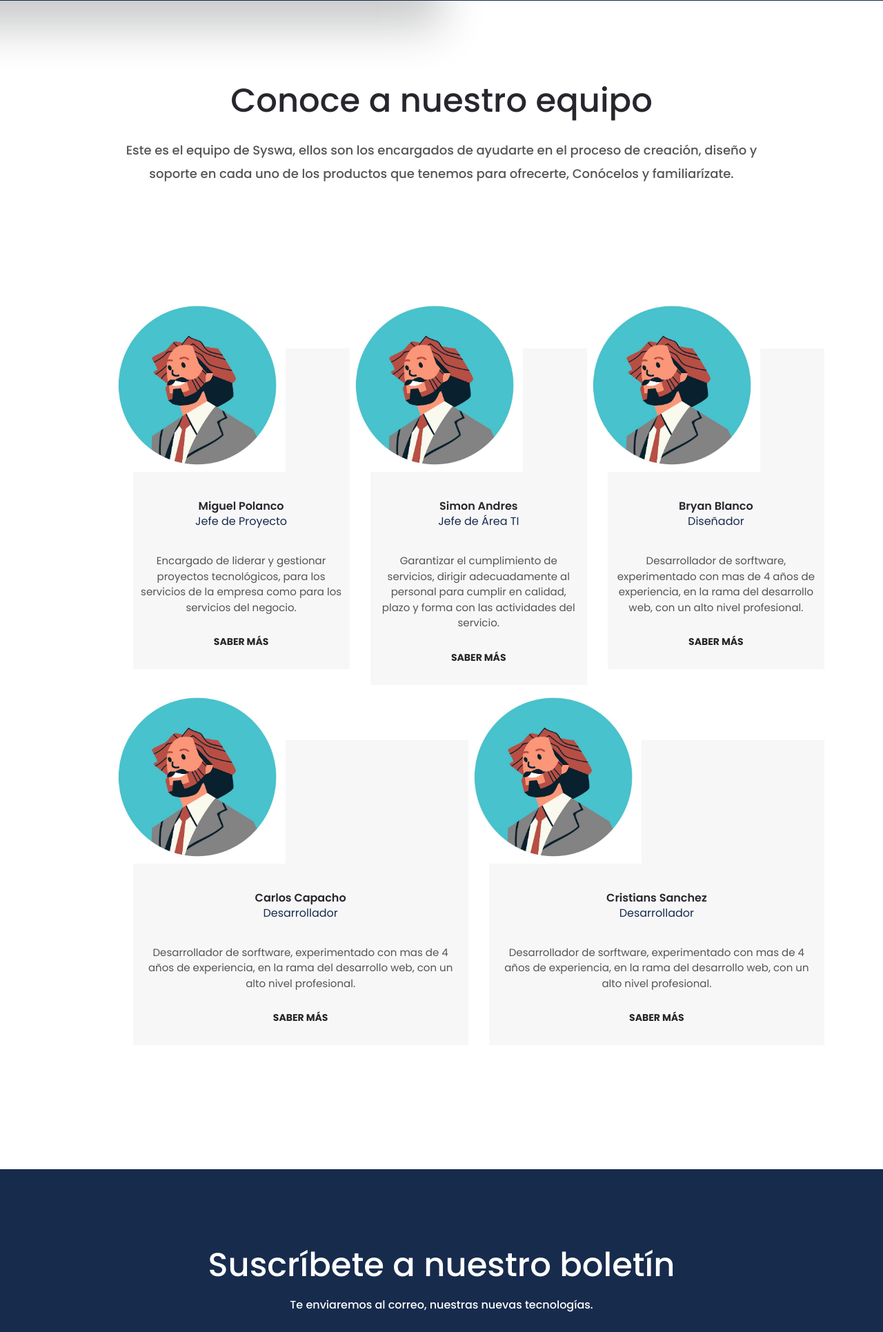
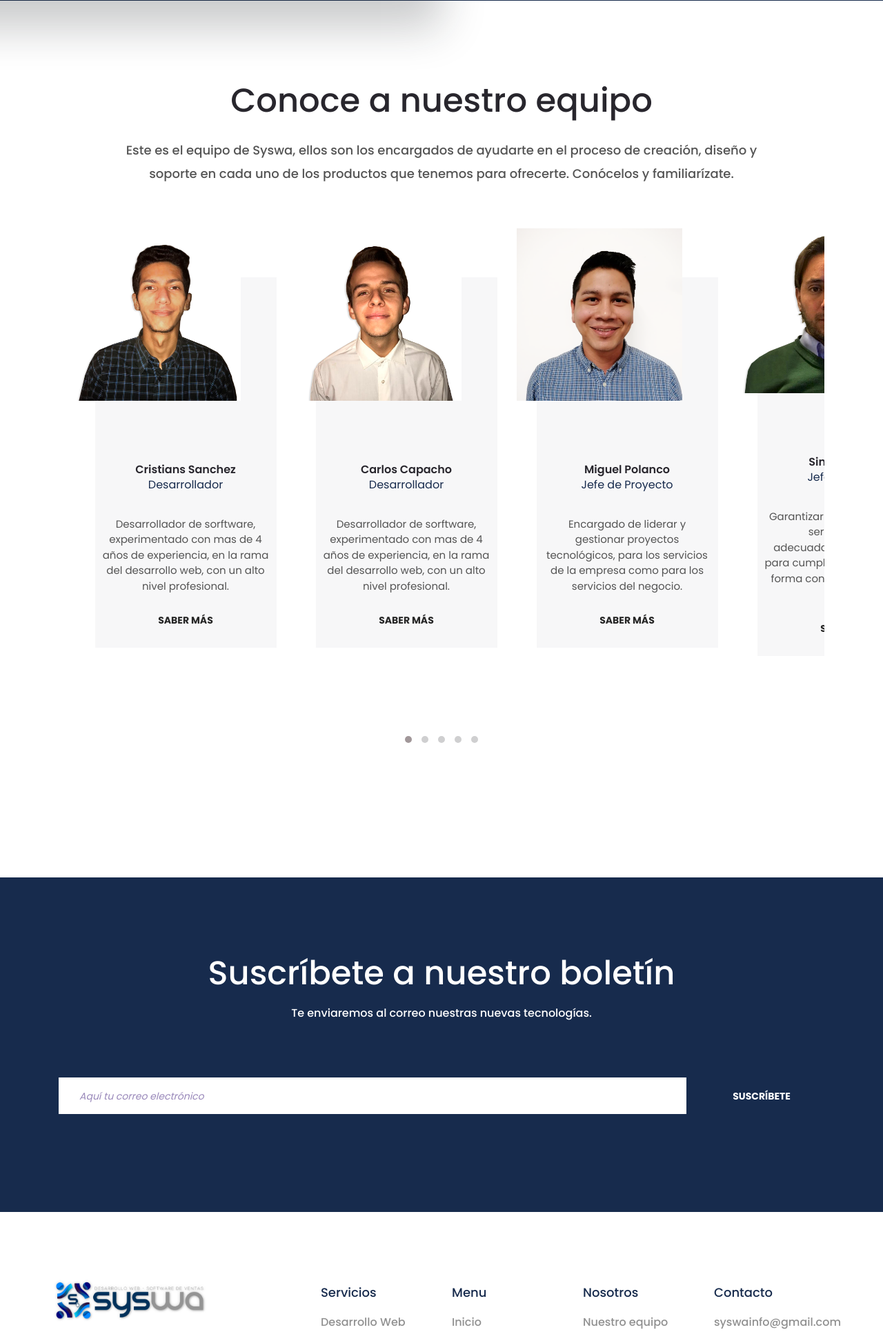
Before and after one commit to carlos349/syswa-web, a PHP site: page /nosotros in a window 1280 px wide. Shown: the part 1688-3619 px from the top of the page at 69% size. Run offline with PHP 8.4, Linux system fonts and the light colour scheme; some libraries are stand-ins or nearby versions.

Commit message:
fixed visual issues

```diff
--- a/contacto.php
+++ b/contacto.php
@@ -48,7 +48,7 @@
 
 					<div class="reply">
 
-						<div class="reply_title">Escribenos para información</div>
+						<div class="reply_title">Escríbenos para información</div>
 						<div class="reply_form_container">
 
 							<!-- Reply Form -->
@@ -82,7 +82,7 @@
 
 						<div class="contact_info_container">
 
-							<p>Apenas te comuniques con nosotros te llegará un correo, respondiendo tus inquietudes.</p>
+							<p>Apenas te comuniques con nosotros te llegará un correo respondiendo tus inquietudes.</p>
 							<div class="logo contact_logo" >
 								<img style="width: 260px;height:60px;filter: drop-shadow(rgba(0, 0, 0, 0.2) 1px 1px 1px) drop-shadow(rgba(0, 0, 0, 0.2) 0px 0px 2px);margin-left:100px;" src="views/images/syswa-imagotipo-2.png" alt="Logo syswa">
 							</div>
@@ -92,8 +92,6 @@
 								<div class="contact_info_content">
 									<ul style="float:right;">
 										<li class="email" style="text-align:right;">syswainfo@gmail.com</li><br>
-										<li class="city" style="text-align:right;">Aragua, venezuela</li>
-										<li class="city" style="text-align:right;"><a target="_blank" href="https://wa.me/5804243203108">+58 0424 320 3108</a></li>
 										<li class="city" style="text-align:right;">Santiago, Chile</li>
 										<li class="city" style="text-align:right;"><a target="_blank" href="https://wa.me/56985826974">+56 9 8582 6974</a></li>
 									</ul>
--- a/footer.php
+++ b/footer.php
@@ -70,8 +70,6 @@
 						<div class="footer_col_title">Contacto</div>
 						<ul>
 							<li style="font-size: 16px;font-weight: 500;color: #909090;">syswainfo@gmail.com</li>
-							<li style="font-size: 16px;font-weight: 500;color: #909090;">Aragua, venezuela</li>
-							<li><a target="_blank" href="https://wa.me/5804243203108">+58 424 320 3108</a></li>
 							<li style="font-size: 16px;font-weight: 500;color: #909090;">Santiago, Chile</li>
 							<li><a target="_blank" href="https://wa.me/56985826974">+56 9 8582 6974</a></li>
 						</ul>
--- a/nosotros.php
+++ b/nosotros.php
@@ -133,17 +133,20 @@
 	<div class="team">
 		<div class="container">
 			<div class="row">
-				<div class="col-lg-10 offset-lg-1 text-lg-center text-left team_title">
+				<div class="col-lg-10 offset-lg-1 text-lg-center team_title">
 					<h1>Conoce a nuestro equipo</h1>
-					<p class="text-center">Este es el equipo de Syswa, ellos son los encargados de ayudarte en el proceso de creación, diseño y soporte en cada uno de los productos que tenemos para ofrecerte, Conócelos y familiarízate. </p>
+					<p class="text-center">Este es el equipo de Syswa, ellos son los encargados de ayudarte en el proceso de creación, diseño y soporte en cada uno de los productos que tenemos para ofrecerte. Conócelos y familiarízate. </p>
 				</div>
 			</div>
-			<div class="row offset-xl-1">
+
+				<div class="owl-carousel owl-theme team_slider" style="display:inline-block;height: 763px;">
+
+
 
 					<!-- Team Item -->
-				<div class="col-lg-4 col-md-6 team_col" style="margin-top:80px;">
+					<div class="owl-item team_col services_item" >
 						<div class="team_container trans_200">
-						<div class="team_member_image"><img src="views/images/userGeneric.jpg" style="width: 250px;height: 250px;" alt=""></div>
+							<div class="team_member_image"><img src="views/images/bgMiguel.png" style="width: 250px;height: 250px;" alt=""></div>
 							<div class="team_member_content">
 								<div class="team_member_name">Miguel Polanco</div>
 								<div class="team_member_title">Jefe de Proyecto</div>
@@ -157,9 +160,9 @@
 
 
 					<!-- Team Item -->
-				<div class="col-lg-4 col-md-6 team_col" style="margin-top:80px;">
+					<div class="owl-item team_col services_item" >
 						<div class="team_container trans_200">
-						<div class="team_member_image"><img src="views/images/userGeneric.jpg" style="width: 250px;height: 250px;" alt=""></div>
+							<div class="team_member_image"><img src="views/images/bgSimon.png" style="width: 250px;height: 250px;" alt=""></div>
 							<div class="team_member_content">
 								<div class="team_member_name">Simon Andres</div>
 								<div class="team_member_title">Jefe de Área TI</div>
@@ -171,13 +174,13 @@
 						</div>
 					</div>
 
-				<div class="col-lg-4 col-md-6 team_col" style="margin-top:80px;">
+					<div class="owl-item team_col services_item" >
 						<div class="team_container trans_200">
 							<div class="team_member_image"><img src="views/images/userGeneric.jpg" style="width: 250px;height: 250px;" alt=""></div>
 							<div class="team_member_content">
 								<div class="team_member_name">Bryan Blanco</div>
 								<div class="team_member_title">Diseñador</div>
-							<p style="text-align:center;">Desarrollador de sorftware, experimentado con mas de 4 años de experiencia, en la rama del desarrollo web, con un alto nivel profesional. </p>
+								<p style="text-align:center;" class="p-1">Diseñador & Publicista con más de 4 años de experiencia en el campo laboral. Enfocado en Branding e identidad de marca. </p>
 								<center>
 								<div class="team_member_link"><a href="https://www.linkedin.com/in/carlos-capacho-a53755187" target="_blank">Saber más</a></div>
 								</center>
@@ -186,9 +189,25 @@
 					</div>
 
 					<!-- Team Item -->
-				<div class="col-lg-6 col-md-6 team_col" style="margin-top:80px;">
+					<div class="owl-item team_col services_item" >
 						<div class="team_container trans_200">
-						<div class="team_member_image"><img src="views/images/userGeneric.jpg" style="width: 250px;height: 250px;" alt=""></div>
+							<div class="team_member_image"><img src="views/images/bgCristians.png" style="width: 250px;height: 250px;" alt=""></div>
+							<div class="team_member_content">
+								<div class="team_member_name">Cristians Sanchez</div>
+								<div class="team_member_title">Desarrollador</div>
+								<p style="text-align:center;">Desarrollador de sorftware, experimentado con mas de 4 años de experiencia, en la rama del desarrollo web, con un alto nivel profesional.</p>
+								<center>
+								<div class="team_member_link"><a href="https://www.linkedin.com/in/cristians-sanchez-1467001ab/" target="_blank">Saber más</a></div>
+								</center>
+							</div>
+						</div>
+					</div>
+					<!-- Team Item -->
+
+					<!-- Team Item -->
+					<div class="owl-item team_col services_item" >
+						<div class="team_container trans_200">
+							<div class="team_member_image"><img src="views/images/bgCarlos.png" style="width: 250px;height: 250px;" alt=""></div>
 							<div class="team_member_content">
 								<div class="team_member_name">Carlos Capacho</div>
 								<div class="team_member_title">Desarrollador</div>
@@ -201,23 +220,8 @@
 					</div>
 					<!-- Team Item -->
 
-				<!-- Team Item -->
-				<div class="col-lg-6 col-md-6 team_col" style="margin-top:80px;">
-					<div class="team_container trans_200">
-						<div class="team_member_image"><img src="views/images/userGeneric.jpg" style="width: 250px;height: 250px;" alt=""></div>
-						<div class="team_member_content">
-							<div class="team_member_name">Cristians Sanchez</div>
-							<div class="team_member_title">Desarrollador</div>
-							<p style="text-align:center;">Desarrollador de sorftware, experimentado con mas de 4 años de experiencia, en la rama del desarrollo web, con un alto nivel profesional.</p>
-							<center>
-							<div class="team_member_link"><a href="https://www.linkedin.com/in/cristians-sanchez-1467001ab/" target="_blank">Saber más</a></div>
-							</center>
 				</div>
-					</div>
-				</div>
-				<!-- Team Item -->
 
-			</div>
 		</div>
 	</div>
 
@@ -279,14 +283,14 @@
 						<!-- Newsletter Title -->
 						<div class="newsletter_title">
 							<h1>Suscríbete a nuestro boletín</h1>
-							<span>Te enviaremos al correo, nuestras nuevas tecnologías.</span>
+							<span>Te enviaremos al correo nuestras nuevas tecnologías.</span>
 						</div>
 
 						<!-- Newsletter Form -->
 						<div class="newsletter_form_container">
 							<form>
 								<div class="input-group">
-									<input type="email" name="mailSuscription" class="newsletter_email" placeholder="Aquí tu correo electronico" required="required" data-error="Valid email address is required.">
+									<input type="email" name="mailSuscription" class="newsletter_email" placeholder="Aquí tu correo electrónico" required="required" data-error="Valid email address is required.">
 									<button id="newsletter_form_submit" type="button" class="button newsletter_submit_button trans_200" onclick="sendMail(1)">
 										Suscríbete
 									</button>
--- a/views/css/about_styles.css
+++ b/views/css/about_styles.css
@@ -821,7 +821,7 @@ section
 }
 .team_title
 {
-	margin-bottom: 156px;
+	margin-bottom: 20px;
 }
 .team_title h1
 {
@@ -866,7 +866,7 @@ section
 {
 	padding-left: 10px;
 	padding-right: 10px;
-	margin-top: -50px;
+
 	padding-bottom: 25px;
 }
 .team_member_name
--- a/views/js/custom.js
+++ b/views/js/custom.js
@@ -54,6 +54,7 @@ $(document).ready(function()
 	initServicesSlider();
 	initParallax();
 	initScrolling();
+	initTeamSlider();
 
 	/*
 
@@ -283,6 +284,49 @@ $(document).ready(function()
 
 	*/
 
+	function initTeamSlider(){
+		if ($('.team_slider').length) {
+			var servicesSlider = $('.team_slider');
+
+			servicesSlider.owlCarousel(
+			{
+				loop: true,
+				center: true,
+				margin: 320,
+				stagePadding: 0,
+				mouseDrag: true,
+				dots: true,
+				autoplay:true,
+    			autoplayTimeout:2500,
+				dotsSpeed: 2500,
+				responsive:
+				{
+					0:
+					{
+						items:1,
+						margin: 15,
+						center: false,
+						stagePadding: 15,
+						dots: false
+					},
+					575:
+					{
+						items:3,
+						center: true,
+						stagePadding: 350
+					},
+					1440:
+					{
+						items:4,
+						margin: 320,
+						stagePadding: 153,
+						dots: true,
+					}
+				}
+			});
+		}
+	}
+
 	function initServicesSlider()
 	{
 		if($('.services_slider').length)
```
Also changed, not shown: index.php (+10 -10 lines), servicios.php (+5 -5 lines), views/images/bgCarlos.png (added), views/images/bgCristians.png (added), views/images/bgMiguel.png (added), views/images/bgSimon.png (added). Lines whose indentation alone changed are shown as unchanged.
